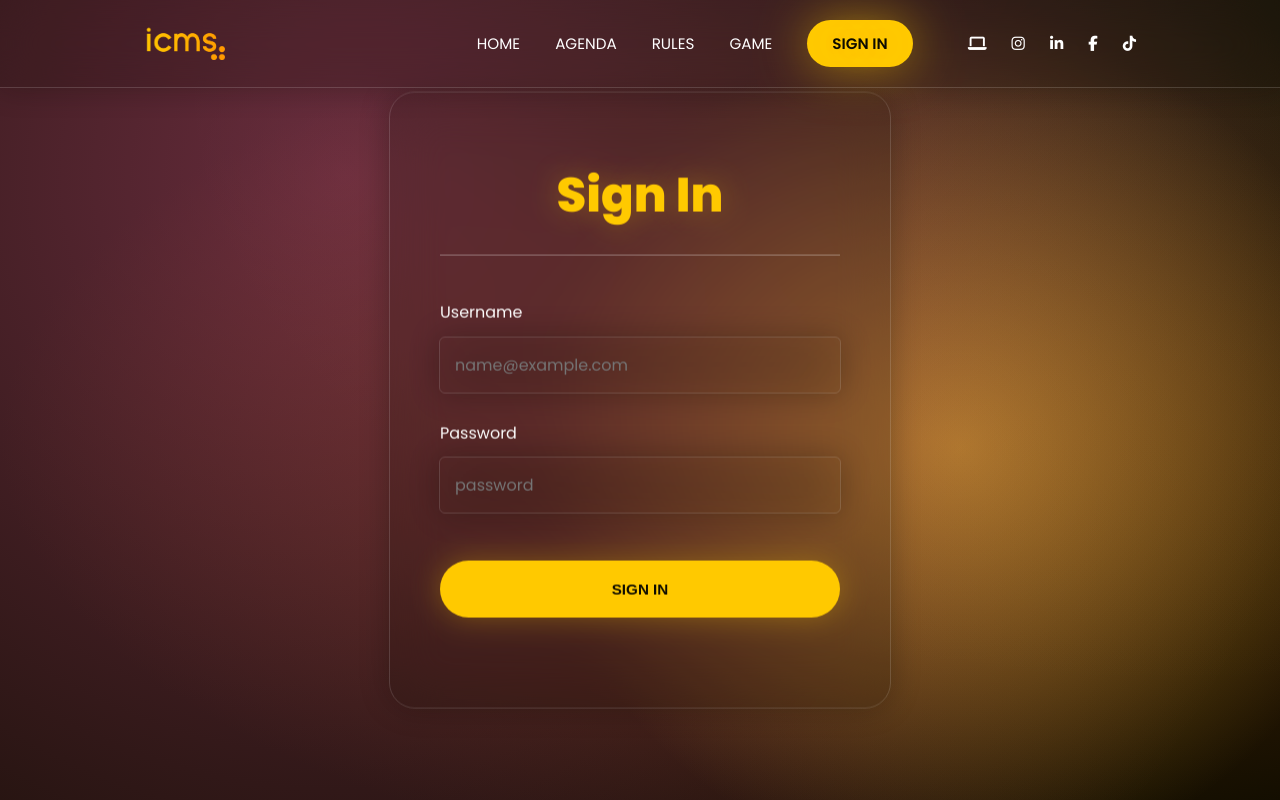
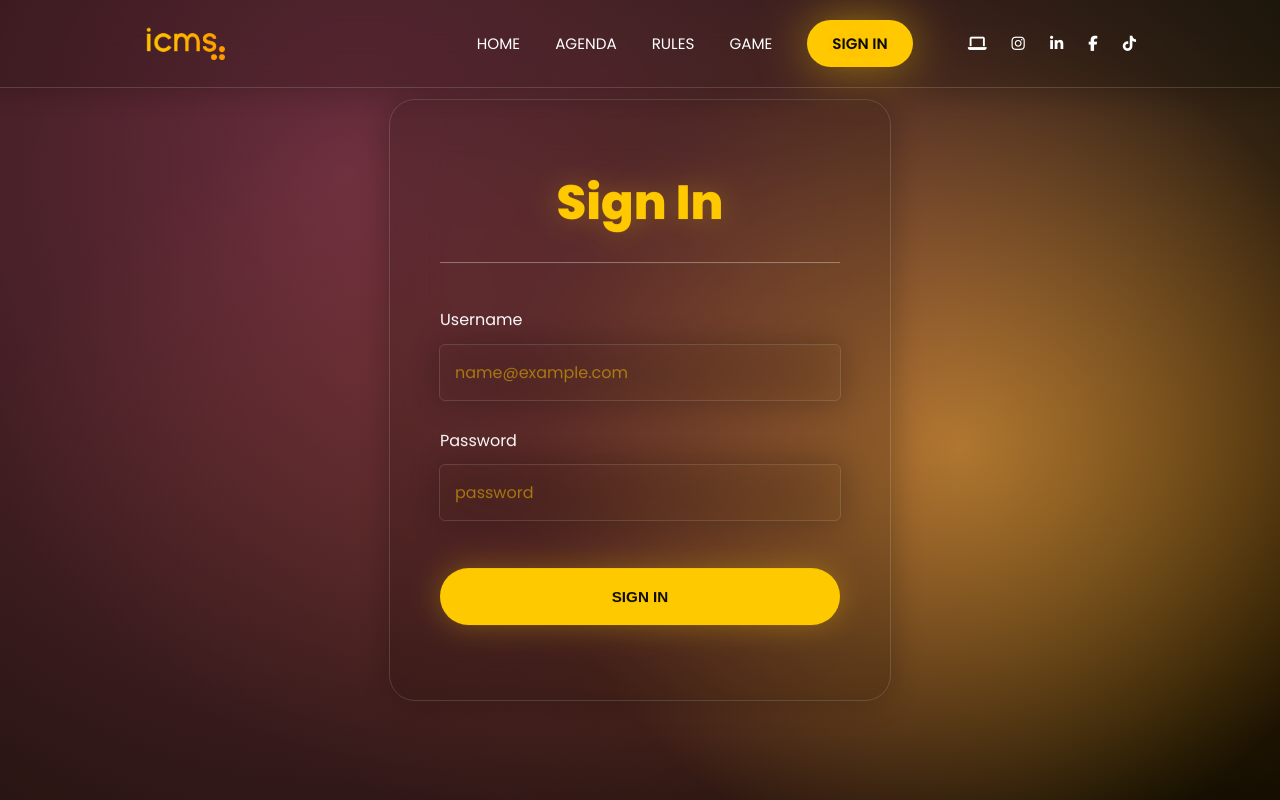
Before and after one commit to ianczm/icms-journeyoflife, a Vue app: page /login in a window 1280 px wide. Built offline with nearby package versions, Linux system fonts and the light colour scheme; no server answers.

Commit message:
Style login placeholder text

```diff
--- a/src/views/Login.vue
+++ b/src/views/Login.vue
@@ -176,6 +176,14 @@ export default {
       transition: all 0.1s ease;
       margin-bottom: 2rem;
 
+      &::selection {
+        background: rgba($yellow, 0.15);
+      }
+
+      &::placeholder {
+        color: rgba($yellow, 0.5);
+      }
+
       &:focus {
         outline: 2px $yellow solid;
         color: $yellow;
@@ -187,6 +195,7 @@ export default {
       border: none;
       width: 100%;
       margin-top: 3rem;
+      margin-bottom: 0;
       padding: 20px 30px;
     }
   }
```
